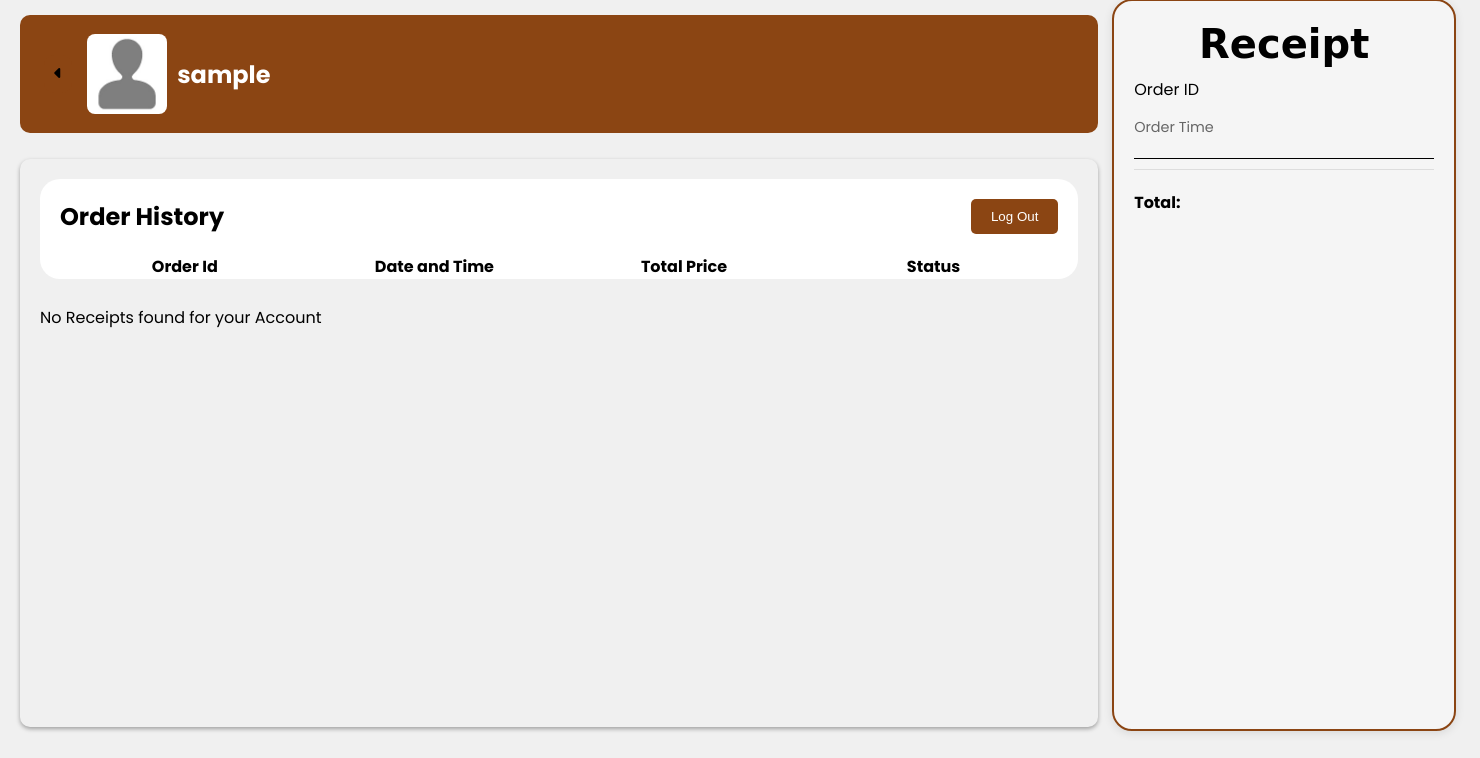
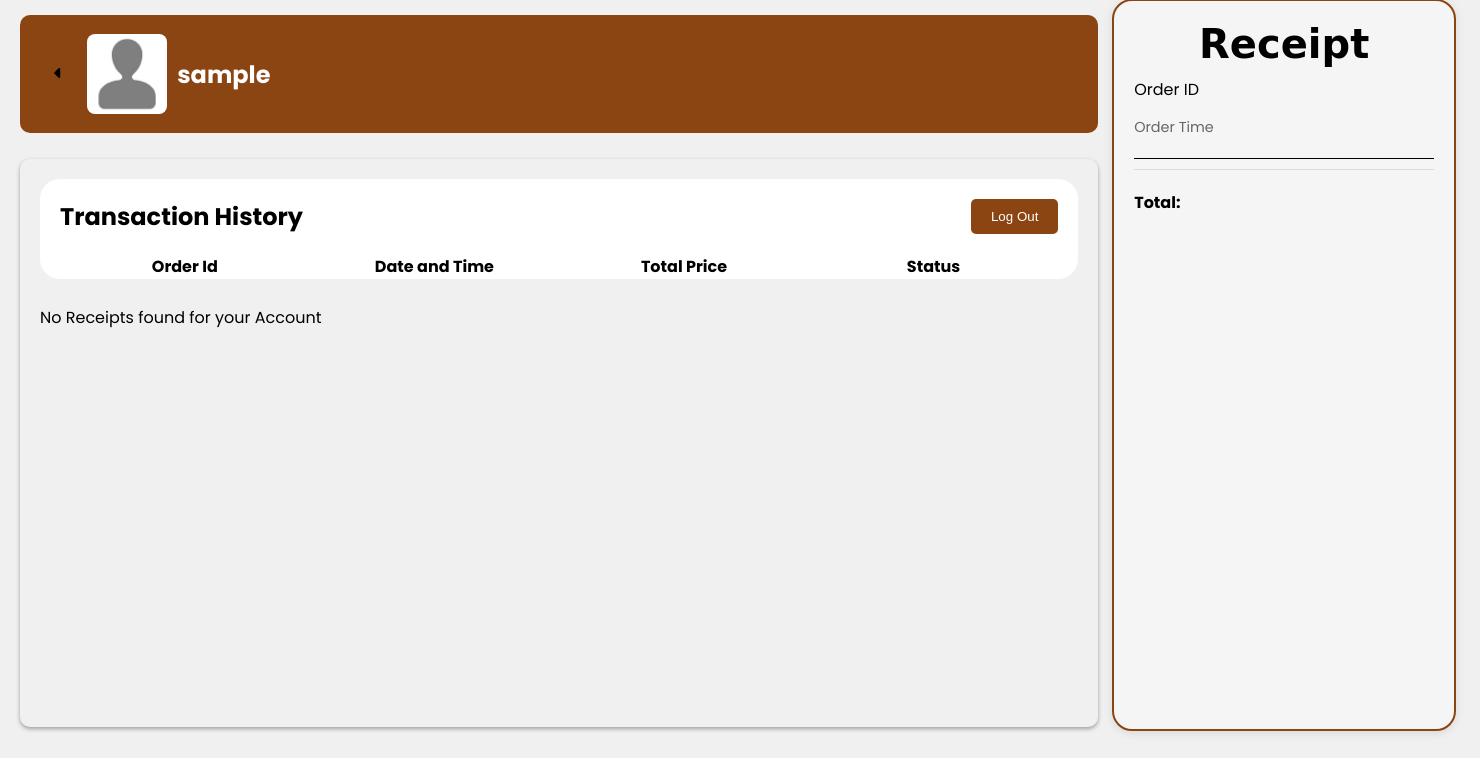
Before and after one commit to MeowMeow0417/HEY-BREW, a PHP site: page /Client-Profile.php in a window 1480 px wide. Shown: the part 21-779 px from the top of the page. Run offline with PHP 8.4, Linux system fonts and the light colour scheme; the visitor is signed in with stand-in values (Sample User, id 1); data that the repository does not hold is empty.

Commit message:
`Update Client-Profile.php: change "Order History" to "Transaction History" in header`

```diff
--- a/Client-Profile.php
+++ b/Client-Profile.php
@@ -77,7 +77,7 @@ $userReceipts = array_filter($receipts, function ($receipt) use ($client_id) {
             <div class="order-history">
                 <div class="order-column" id="order-column">
                     <div class="order-header">
-                        <h2>Order History</h2>
+                        <h2>Transaction History</h2>
                         <button id="logOutBtn" name="logOutBtn" class="logOutBtn">Log Out</button>
                     </div>
                     <div class="headings">
```
